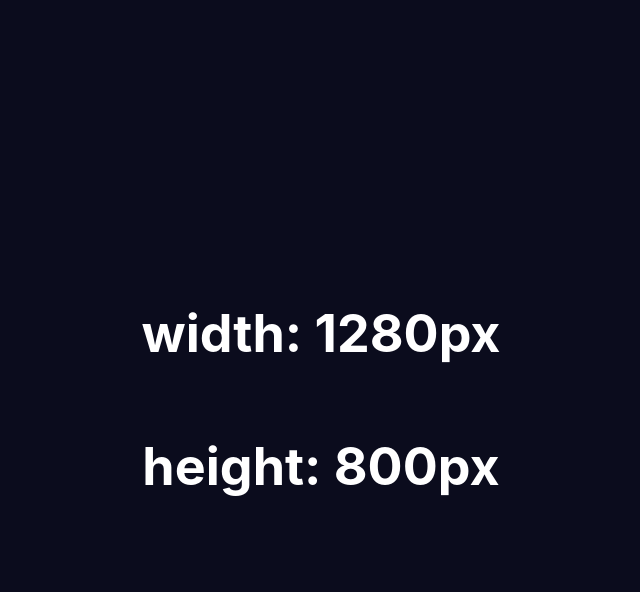
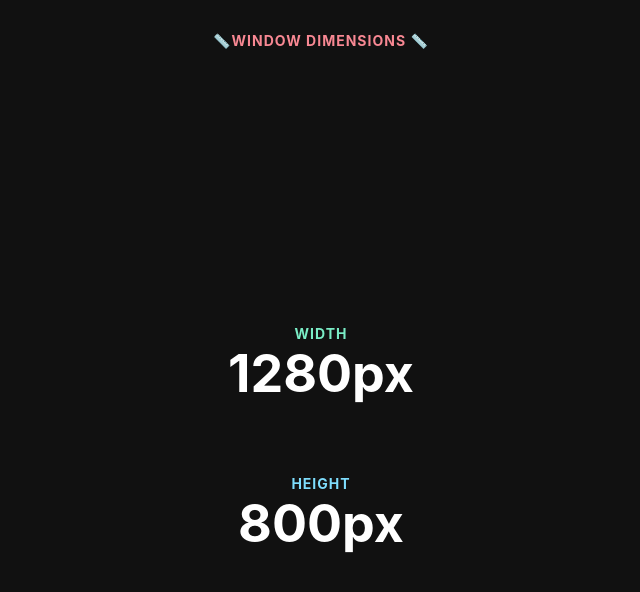
Before and after one commit to keegn/window-dimensions, a React (Create React App) app: page / in a window 1280 px wide. Shown: the top 592 px of the page, without its empty margins (319-959 px from the left). Built offline with nearby package versions, Linux system fonts and the light colour scheme.

Commit message:
Added styles to nav and dimension texts, todo refactor px to use rems

```diff
--- a/src/App.js
+++ b/src/App.js
@@ -1,11 +1,14 @@
 import React from 'react';
 import DimensionsContainer from './components/DimensionsContainer'
+import Nav from './components/Nav'
 import { GlobalStyle } from './components/Styles'
+
 
 
 const App = () => (
       <>
       <GlobalStyle />
+      <Nav />
       <div className="App">
         <header className="App-header">
           <DimensionsContainer />
--- a/src/components/DimensionsText.js
+++ b/src/components/DimensionsText.js
@@ -1,10 +1,18 @@
 import React from "react";
+import styled from 'styled-components'
 
-
+const Text = styled.span`
+    font-size: 14px;
+    font-weight: 700;
+    text-transform: uppercase;
+    letter-spacing: 1px;
+    color: ${props => props.green ? '#7aedc6' : '#7eddfd' };
+    display: block;
+`
 const DimensionsText = props => (
   <>
-    <h1>width: {props.width}px</h1>
-    <h1>height: {props.height}px</h1>
+    <h1><Text green>width</Text>{props.width}px</h1>
+    <h1><Text>height</Text>{props.height}px</h1>
   </>
 );
 
--- /dev/null
+++ b/src/components/Nav.js
@@ -0,0 +1,32 @@
+import React from 'react'
+import styled from 'styled-components'
+
+const NavBar = styled.div`
+    background: #111;
+`
+
+const NavContainer = styled.div`
+    display: flex;
+    justify-content: center;
+    align-items: center;
+    height: 80px;
+`
+const NavText = styled.h1`
+    font-size: 14px;
+    font-weight: 700;
+    text-transform: uppercase;
+    letter-spacing: 1px;
+    color: #f88893;
+`
+
+const Nav = () => (
+    <>
+    <NavBar>
+        <NavContainer>
+            <NavText><span role="img" aria-label="ruler">📏</span>Window Dimensions <span role="img" aria-label="ruler">📏 </span></NavText>
+        </NavContainer>
+    </NavBar>
+    </>
+)
+
+export default Nav;
--- a/src/components/Styles.js
+++ b/src/components/Styles.js
@@ -7,12 +7,13 @@ export const GlobalStyle = createGlobalStyle`
 body {
   margin: 0;
   padding: 0;
-  font-family: -apple-system, BlinkMacSystemFont, "Segoe UI", "Roboto", "Oxygen",
+  font-family: "Inter UI", -apple-system, BlinkMacSystemFont, "Segoe UI", "Roboto", "Oxygen",
     "Ubuntu", "Cantarell", "Fira Sans", "Droid Sans", "Helvetica Neue",
     sans-serif;
   -webkit-font-smoothing: antialiased;
   -moz-osx-font-smoothing: grayscale;
 }
+
 
 code {
   font-family: source-code-pro, Menlo, Monaco, Consolas, "Courier New",
@@ -24,8 +25,8 @@ code {
 }
 
 .App-header {
-  background-color: #0b0c1d;
-  min-height: 100vh;
+  background-color: #111;
+  min-height: calc(100vh - 80px);
   display: flex;
   flex-direction: column;
   align-items: center;
```
